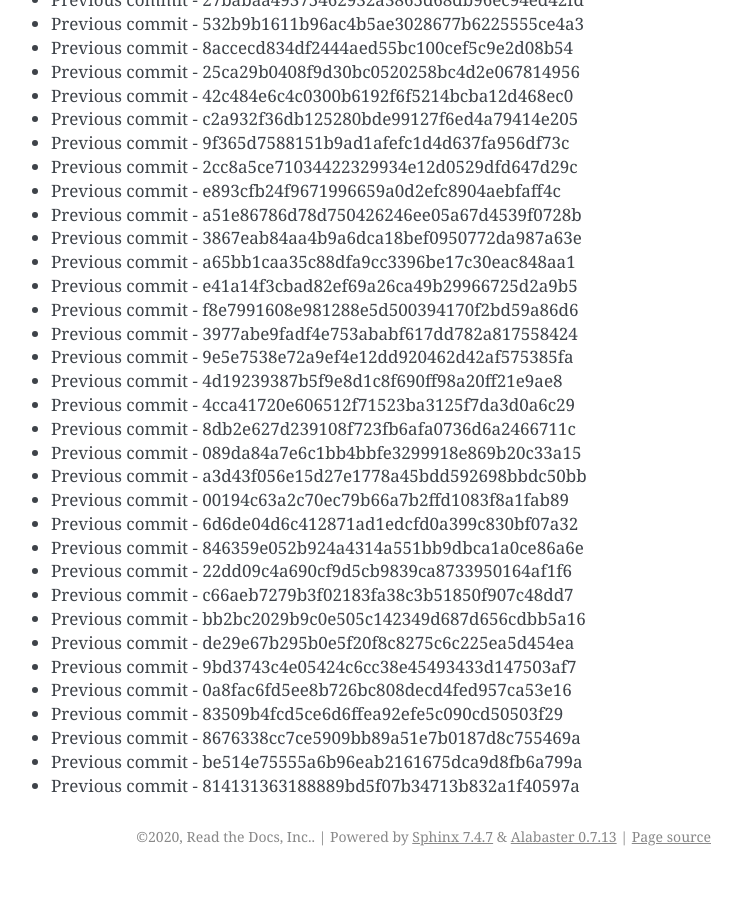
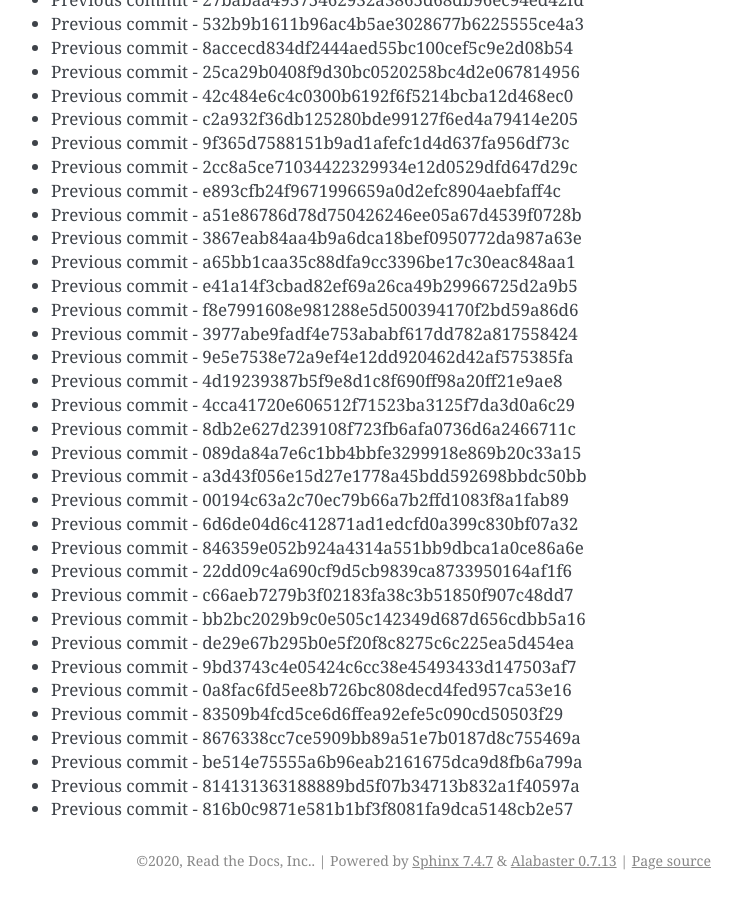
Before and after one commit to readthedocs/rtd-git-stresstest, a Sphinx documentation site: the page built from docs/updates.rst, in a window 1280 px wide and 900 px high, scrolled down 56792 px. Shown: the whole window, without its empty margins (399-1141 px from the left). Built offline with Sphinx 7.4.7, drawn with Linux system fonts in a browser that asks for light colours; before the commit the page ends 57668 px from its top, so only the background shows below that.

Commit message:
Generating commit from previous: 816b0c9871e581b1bf3f8081fa9dca5148cb2e57

```diff
--- a/docs/updates.rst
+++ b/docs/updates.rst
@@ -2418,3 +2418,4 @@ It can be tested for any performance characteristics.
 * Previous commit - 8676338cc7ce5909bb89a51e7b0187d8c755469a
 * Previous commit - be514e75555a6b96eab2161675dca9d8fb6a799a
 * Previous commit - 814131363188889bd5f07b34713b832a1f40597a
+* Previous commit - 816b0c9871e581b1bf3f8081fa9dca5148cb2e57
```
